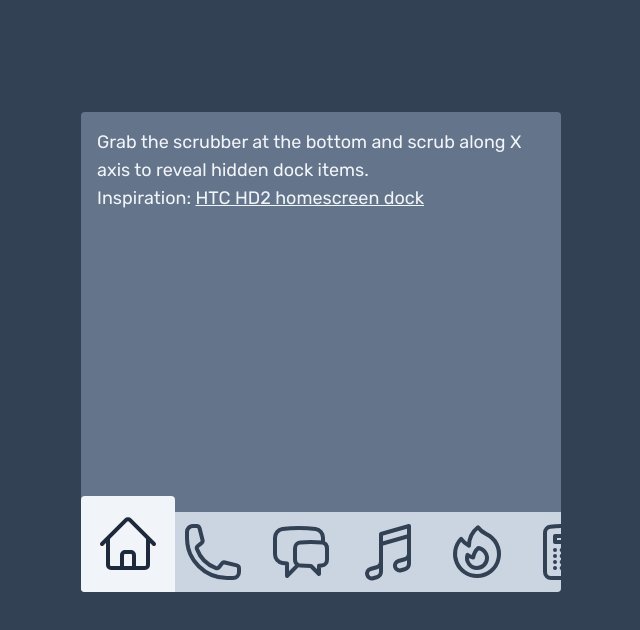
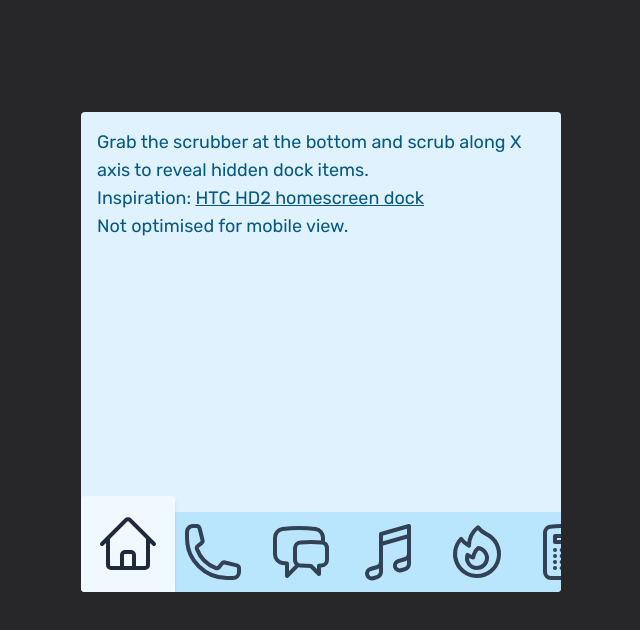
Before and after one commit to ajitid/animation-playground-with-react-spring-v9, a React (Vite) app: page /htc-hd2-home-dock in a window 1280 px wide. Shown: the top 630 px of the page, without its empty margins (319-959 px from the left). Built offline with nearby package versions, Linux system fonts and the light colour scheme.

Commit message:
feat(htc-hd2): change colors

```diff
--- a/src/pages/htc-hd2-home-dock.tsx
+++ b/src/pages/htc-hd2-home-dock.tsx
@@ -85,7 +85,7 @@ export const HtcHd2HomeDock = () => {
         });
       }
 
-      if (down) scrubAnim.start({ x: ox });
+      if (down) scrubAnim.start({ x: ox, immediate: true });
 
       if (last) {
         setIsDragging(false);
@@ -118,24 +118,26 @@ export const HtcHd2HomeDock = () => {
 
   return (
     <DefaultLayout>
-      <div className="min-h-screen bg-slate-700 pb-24 grid place-items-center">
+      <div className="min-h-screen bg-zinc-800 pb-24 grid place-items-center">
         <div
-          className={`h-[480px] ${screenWidthClassname} bg-slate-500 rounded relative overflow-hidden`}
+          className={`h-[480px] ${screenWidthClassname} rounded relative overflow-hidden`}
           ref={deviceRef}
         >
-          <div data-id="screen-behind-dock" className="h-full p-4 text-slate-100 text-lg">
+          <div data-id="screen-behind-dock" className="h-full p-4 text-sky-800 text-lg bg-sky-100">
             Grab the scrubber at the bottom and scrub along X axis to reveal hidden dock items.
             <br />
             Inspiration:{" "}
             <a href="https://youtu.be/HvKCMYVuvRM?t=277" target="_blank" className="underline">
               HTC HD2 homescreen dock
             </a>
+            <br />
+            Not optimised for mobile view.
           </div>
           <a.div
             ref={dockItemsRef}
             style={{ x: dockX }}
             data-id="dock--items"
-            className="whitespace-nowrap bg-slate-300 bottom-0 absolute"
+            className="whitespace-nowrap bg-sky-200 bottom-0 absolute"
           >
             {icons.map((Icon, idx) => (
               <div onPointerDown={() => moveTo(idx)} className="py-2 px-3 inline-block" key={idx}>
@@ -147,7 +149,7 @@ export const HtcHd2HomeDock = () => {
             {...bindDrag()}
             style={{ x }}
             data-id="dock--scrub"
-            className={`bottom-0 absolute bg-slate-100 h-24 ${scrubWidthClassname} touch-none grid place-items-center rounded-t ${
+            className={`bottom-0 absolute shadow-md bg-sky-50 h-24 ${scrubWidthClassname} touch-none grid place-items-center rounded-t ${
               isDragging ? "cursor-grabbing" : "cursor-grab"
             }`}
           >
```
